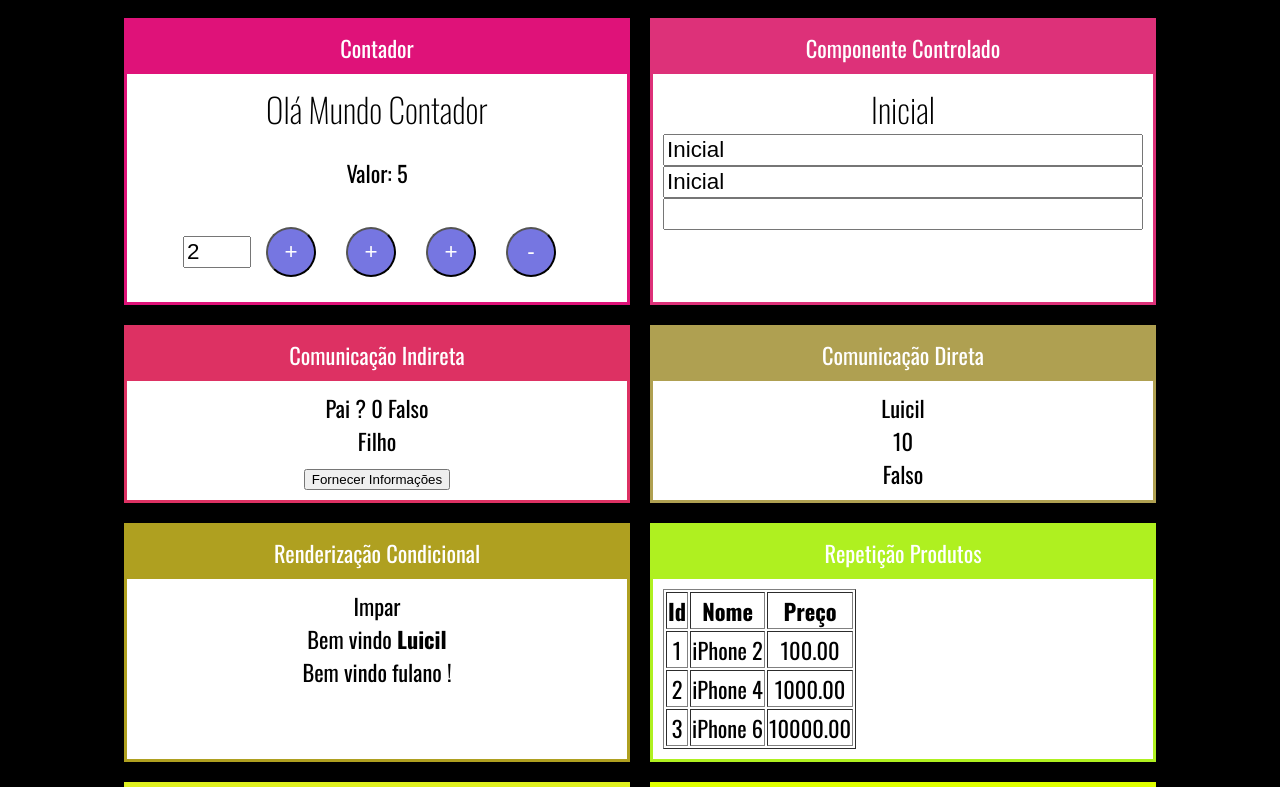
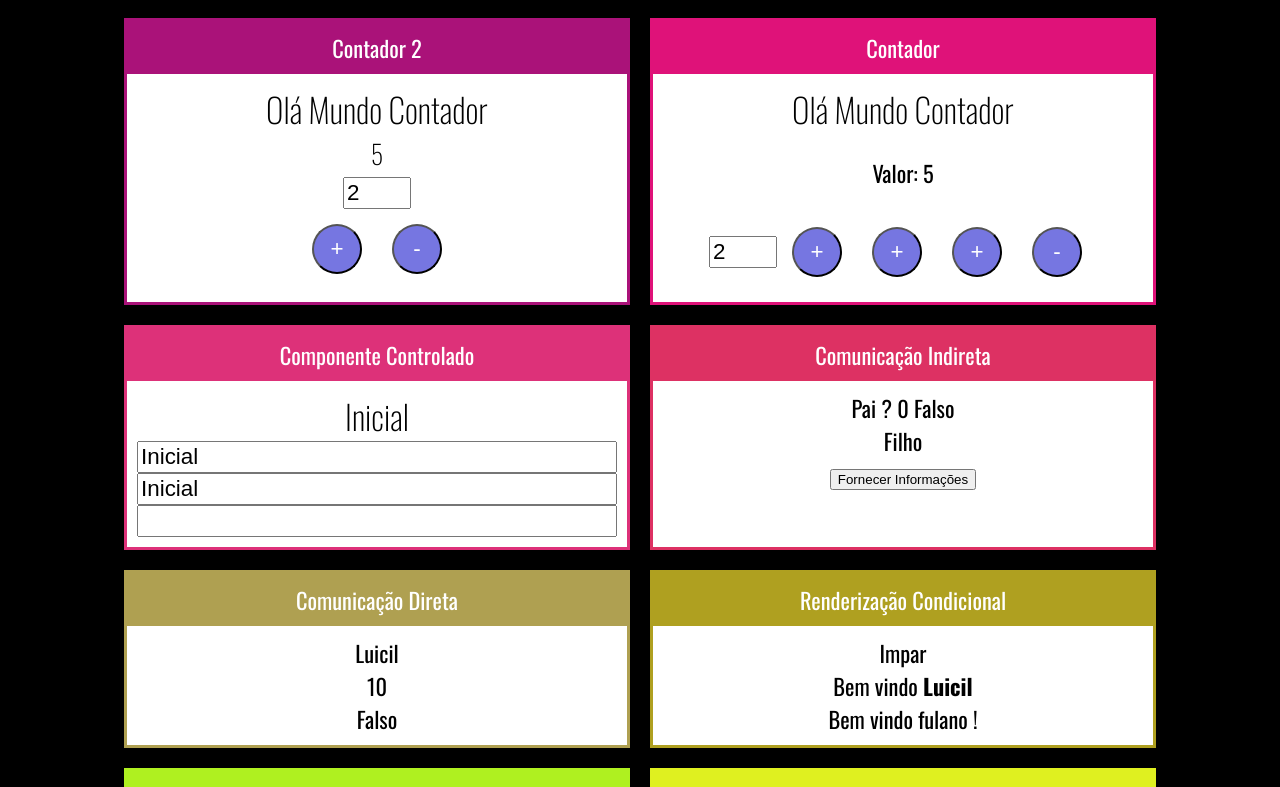
Before and after one commit to luicil/fundamentos-react, a React (Create React App) app: page / in a window 1280 px wide. Shown: the top 787 px of the page. Built offline with nearby package versions, Linux system fonts and the light colour scheme.

Commit message:
Contador 2

```diff
--- a/src/app.jsx
+++ b/src/app.jsx
@@ -18,6 +18,7 @@ import DiretaPai from './components/comunicacao/diretaPai'
 import IndiretaPai from './components/comunicacao/indiretaPai'
 import Input from './components/formulario/input'
 import Contador from './components/contador/Contador'
+import Contador2 from './components/contador/Contador2'
 
 
 const tag = <strong>Olá React</strong>
@@ -28,7 +29,11 @@ export default () => (
 
         <div className="Cards" >
 
-        <Card titulo="Contador" color="#DF1279" >
+            <Card titulo="Contador 2" color="#AA1279" >
+                <Contador2 numeroInicial={5} passoInicial={2} />
+            </Card>
+
+            <Card titulo="Contador" color="#DF1279" >
                 <Contador numeroInicial={5} passoInicial={2} />
             </Card>
 
--- /dev/null
+++ b/src/components/contador/Botoes.jsx
@@ -0,0 +1,11 @@
+/* eslint-disable import/no-anonymous-default-export */
+import React from 'react'
+
+export default props => {
+    return (
+        <div>
+            <button onClick={props.setInc}>+</button>
+            <button onClick={props.setDec}>-</button>
+        </div>
+    )
+}
--- /dev/null
+++ b/src/components/contador/Contador2.jsx
@@ -0,0 +1,51 @@
+import React from 'react'
+import './Contador.css'
+import Display from './Display'
+import Botoes from './Botoes'
+import PassoForm from './passoForm'
+
+class Contador2 extends React.Component {
+
+    // state={
+    //     numero: this.props.numeroInicial
+    // }
+
+    constructor(props) {
+        super(props)
+        this.state = {
+            numero: props.numeroInicial || 0,
+            passo: props.passoInicial || 1,
+        }
+    }
+
+    inc = () => {
+        this.setState({
+            numero: this.state.numero + this.state.passo,
+        })
+    }
+
+    decr = () => {
+        this.setState({
+            numero: this.state.numero - this.state.passo,
+        })
+    }
+
+    setPasso = (novoPasso) => {
+        this.setState({
+            passo: novoPasso,
+        })
+    }
+
+    render() {
+        return (
+            <div className="Contador">
+                <h2>Olá Mundo Contador</h2>
+                <Display numero={this.state.numero} />
+                <PassoForm passo={this.state.passo} setPasso={this.setPasso}/>
+                <Botoes setDec={this.decr} setInc={this.inc}  />
+            </div>
+        )
+    }
+}
+
+export default Contador2
--- /dev/null
+++ b/src/components/contador/Display.jsx
@@ -0,0 +1,10 @@
+/* eslint-disable import/no-anonymous-default-export */
+import React from 'react'
+
+export default props =>{
+    return(
+        <div>
+            <h3>{props.numero}</h3>
+        </div>
+    )
+}
--- /dev/null
+++ b/src/components/contador/passoForm.jsx
@@ -0,0 +1,15 @@
+/* eslint-disable import/no-anonymous-default-export */
+import React from 'react'
+
+export default props => {
+    return (
+        <div>
+            <label htmlFor="passoInput">
+                <input id="passoInput" type="number"
+                    value={props.passo}
+                    onChange={e => props.setPasso(+e.target.value)}
+                />
+            </label>
+        </div>
+    )
+}
```
